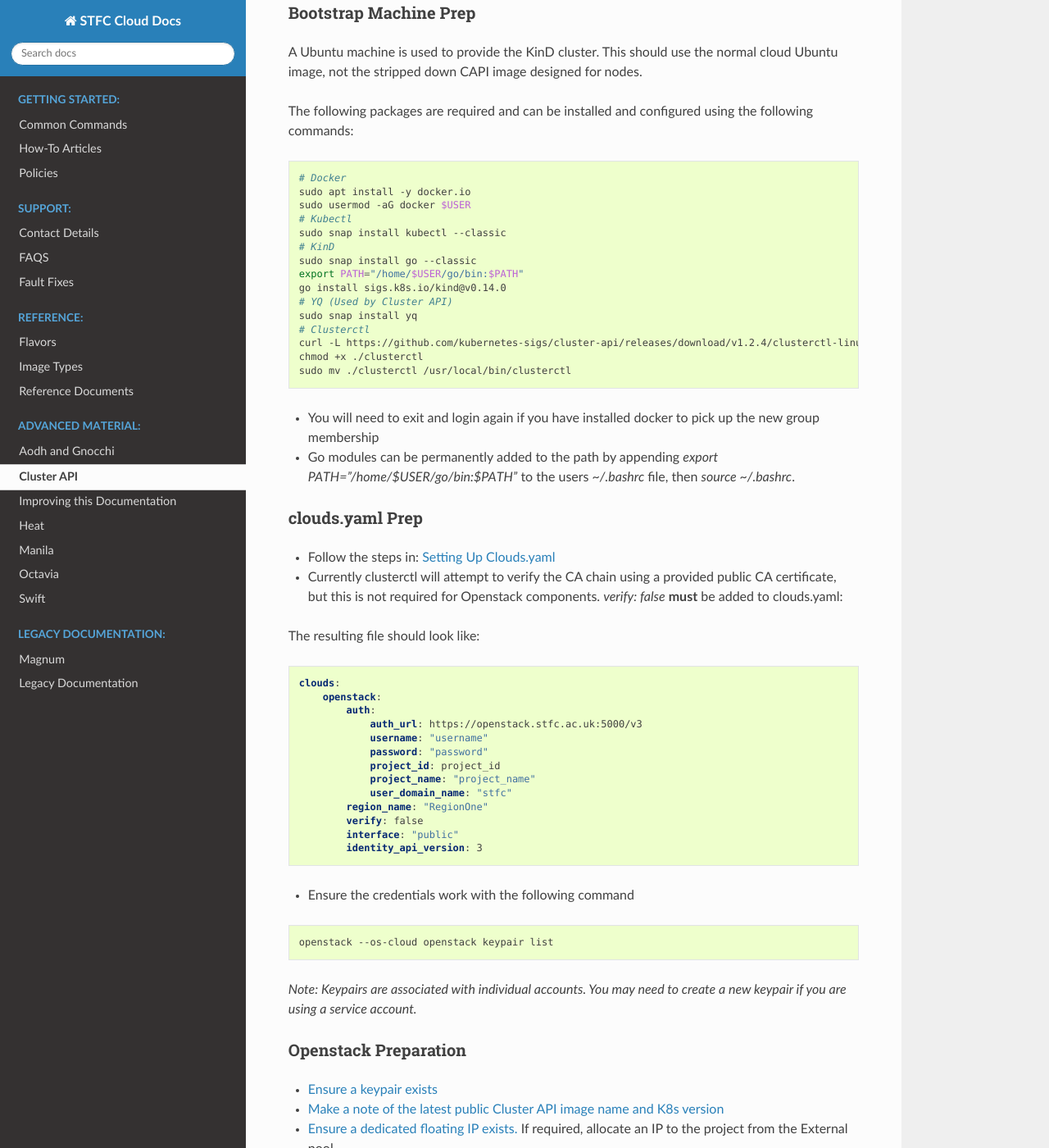
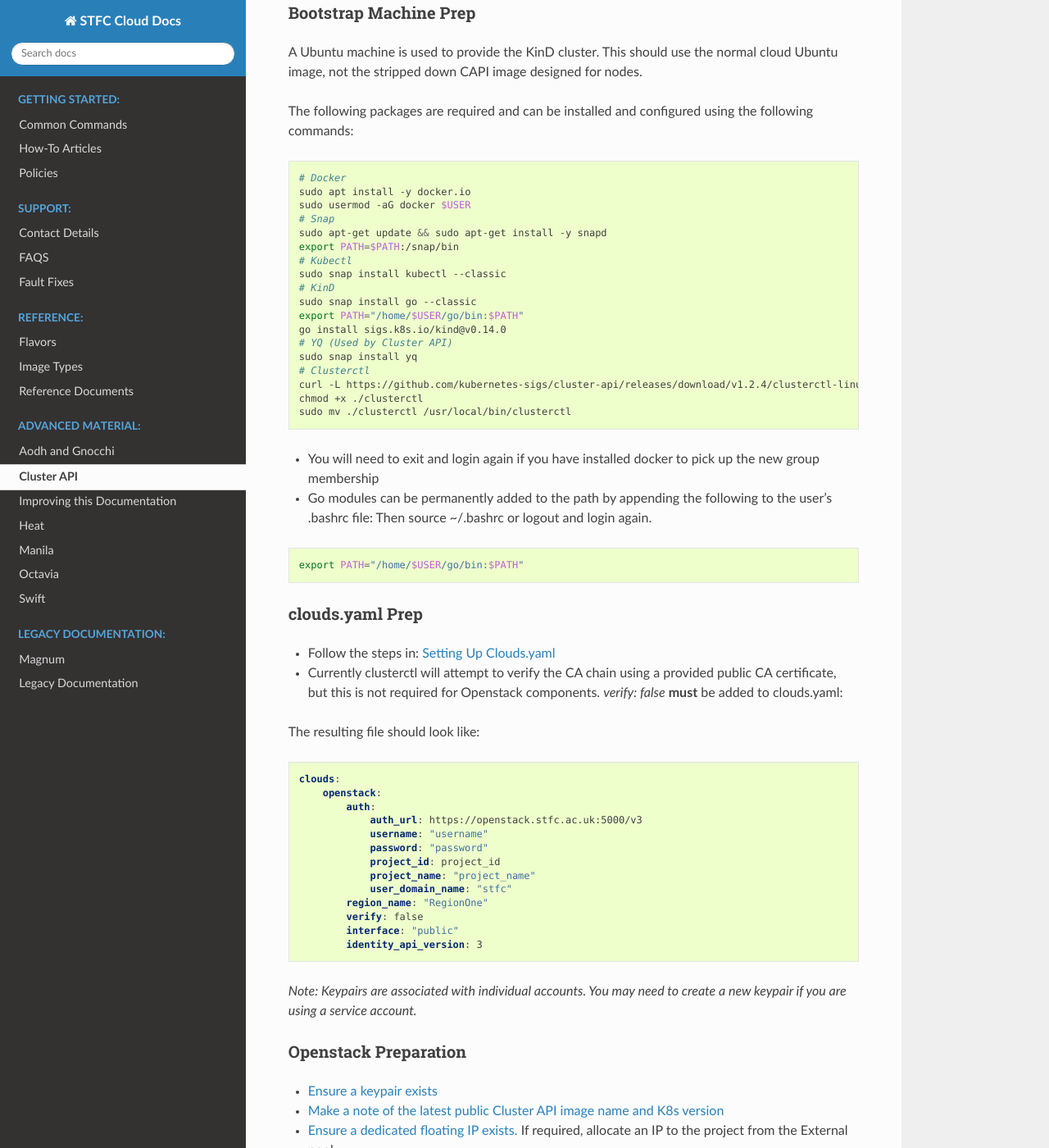
Before and after one commit to stfc/cloud-docs, a Sphinx documentation site: the page built from source/ClusterAPI/Setup.rst, in a window 1280 px wide and 1400 px high, scrolled down 1519 px. Shown: the whole window at 82% size. Built offline with Sphinx 7.4.7 and the Read the Docs theme 2.0.0, drawn with Linux system fonts in a browser that asks for light colours; some of the changed text lies outside the part shown.

Commit message:
Add snap install steps and path setup
Based on user feedback this adds some missing steps and corrects some
minor formatting errors

```diff
--- a/source/ClusterAPI/Setup.rst
+++ b/source/ClusterAPI/Setup.rst
@@ -60,6 +60,9 @@ can be installed and configured using the following commands:
     # Docker
     sudo apt install -y docker.io
     sudo usermod -aG docker $USER
+    # Snap
+    sudo apt-get update && sudo apt-get install -y snapd
+    export PATH=$PATH:/snap/bin
     # Kubectl
     sudo snap install kubectl --classic
     # KinD
@@ -74,8 +77,12 @@ can be installed and configured using the following commands:
     sudo mv ./clusterctl /usr/local/bin/clusterctl
 
 - You will need to exit and login again if you have installed docker to pick up the new group membership
-- Go modules can be permanently added to the path by appending `export PATH="/home/$USER/go/bin:$PATH"`
-  to the users `~/.bashrc` file, then `source ~/.bashrc`.
+- Go modules can be permanently added to the path by appending the following to the user's .bashrc file:
+  Then source ~/.bashrc or logout and login again.
+
+.. code-block:: bash
+
+    export PATH="/home/$USER/go/bin:$PATH"
 
 
 clouds.yaml Prep
@@ -102,12 +109,6 @@ The resulting file should look like:
             verify: false
             interface: "public"
             identity_api_version: 3
-
-- Ensure the credentials work with the following command
-
-.. code-block:: bash
-
-    openstack --os-cloud openstack keypair list
 
 *Note: Keypairs are associated with individual accounts. You may need to
 create a new keypair if you are using a service account.*
@@ -147,7 +148,7 @@ Configuring the cluster
     # The public cluster API image as found in the Openstack web interface
     export OPENSTACK_IMAGE_NAME=<image_name>
     # The SSH key pair name from in the Openstack web interface
-    export OPENSTACK_SSH_KEY_NAME=<ssh key pair name>
+    export OPENSTACK_SSH_KEY_NAME="<ssh key pair name>"
 
 - Create the KinD bootstrap cluster:
 
@@ -218,7 +219,7 @@ Provisioning the new cluster
 
 .. code-block:: bash
 
-    kubectl logs deploy/capo-controller-manager -n capo-system -f`
+    kubectl logs deploy/capo-controller-manager -n capo-system -f
 
 - Wait for `kubectl get kubeadmcontrolplane` to show the control plane initialised but unavailable:
 
```
